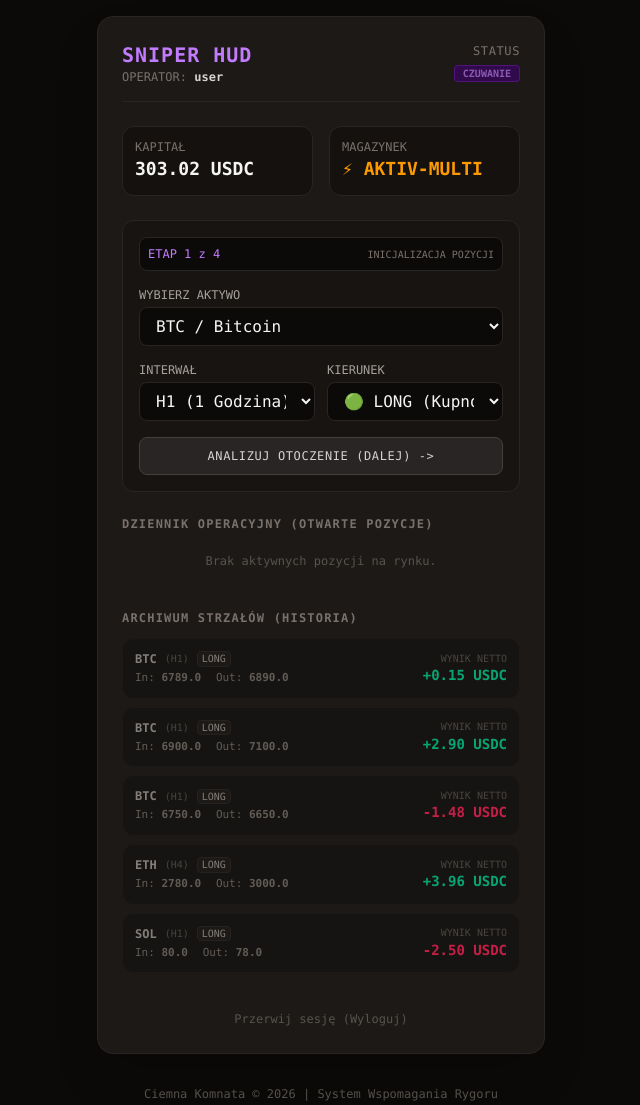
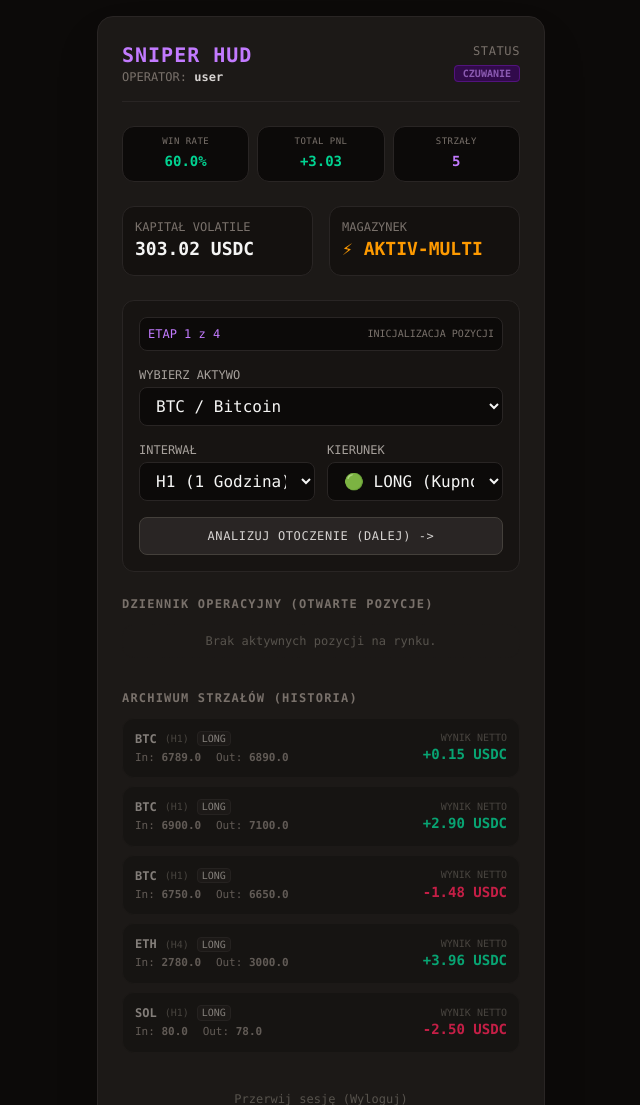
Before and after one commit to msyc1990/trader_app, a FastAPI app: page /auth/hud in a window 1280 px wide. Shown: the top 1105 px of the page, without its empty margins (319-959 px from the left). Run offline with FastAPI, Linux system fonts and the light colour scheme; some libraries are stand-ins or nearby versions.

Commit message:
Enhance HUD with trading statistics and update template layout

```diff
--- a/app/routers/ui.py
+++ b/app/routers/ui.py
@@ -97,14 +97,14 @@ async def proces_logowania(
     )
 
 
-# --- ZMODYFIKOWANY ENDPOINT HUD ---
+# --- ZMODYFIKOWANY ENDPOINT HUD ZE STATYSTYKAMI ---
 
 @router.get("/hud", response_class=HTMLResponse)
 async def wyswietl_hud(
     request: Request,
     session: Session = Depends(get_session)
 ) -> HTMLResponse:
-    """Pobiera użytkownika, otwarte pozycje oraz historię zamkniętych pozycji i wyświetla HUD."""
+    """Pobiera użytkownika, pozycje oraz wylicza statystyki i wyświetla HUD."""
     # 1. Pobieranie użytkownika
     uzytkownik = session.exec(select(Uzytkownik)).first()
 
@@ -114,13 +114,26 @@ async def wyswietl_hud(
             detail="Nie znaleziono żadnego użytkownika w bazie danych."
         )
 
-    # 2. Pobieranie wszystkich otwartych pozycji (Nienaruszone)
+    # 2. Pobieranie wszystkich otwartych pozycji
     statement_pozycje = select(Transakcja).where(Transakcja.status_pozycji == 'OTWARTA')
     otwarte_pozycje = session.exec(statement_pozycje).all()
 
-    # 3. NOWOŚĆ: Pobieranie historii zamkniętych pozycji
+    # 3. Pobieranie historii zamkniętych pozycji
     statement_zamkniete = select(Transakcja).where(Transakcja.status_pozycji == 'ZAMKNIETA')
     zamkniete_pozycje = session.exec(statement_zamkniete).all()
+
+    # 4. NOWOŚĆ: Obliczanie statystyk tradingowych na podstawie zamkniętych pozycji
+    total_pnl = sum(p.wynik_finansowy for p in zamkniete_pozycje if p.wynik_finansowy is not None)
+    liczba_zamknietych = len(zamkniete_pozycje)
+
+    pozycje_zyskowne = sum(1 for p in zamkniete_pozycje if p.wynik_finansowy is not None and p.wynik_finansowy > 0)
+
+    if liczba_zamknietych > 0:
+        win_rate = round((pozycje_zyskowne / liczba_zamknietych) * 100, 1)
+    else:
+        win_rate = 0.0
+
+    laczna_liczba_strzalow = len(otwarte_pozycje) + liczba_zamknietych
 
     return templates.TemplateResponse(
         request=request,
@@ -128,7 +141,10 @@ async def wyswietl_hud(
         context={
             "uzytkownik": uzytkownik,
             "pozycje": otwarte_pozycje,
-            "historia": zamkniete_pozycje
+            "historia": zamkniete_pozycje,
+            "total_pnl": round(total_pnl, 2),  # Zaokrąglenie wyniku finansowego do 2 miejsc
+            "win_rate": win_rate,
+            "laczna_liczba_strzalow": laczna_liczba_strzalow
         }
     )
 
--- a/app/templates/hud.html
+++ b/app/templates/hud.html
@@ -15,9 +15,30 @@
         </div>
     </div>
 
+    <div class="grid grid-cols-3 gap-2 font-mono text-center">
+        <div class="bg-stone-950 border border-stone-800 p-2 rounded-xl">
+            <span class="text-[9px] text-stone-500 block uppercase tracking-wider">Win Rate</span>
+            <span class="text-sm font-bold {% if win_rate >= 50 %}text-emerald-400{% elif win_rate > 0 %}text-amber-500{% else %}text-stone-400{% endif %}">
+                {{ win_rate }}%
+            </span>
+        </div>
+        <div class="bg-stone-950 border border-stone-800 p-2 rounded-xl">
+            <span class="text-[9px] text-stone-500 block uppercase tracking-wider">Total PnL</span>
+            <span class="text-sm font-bold {% if total_pnl > 0 %}text-emerald-400{% elif total_pnl < 0 %}text-rose-500{% else %}text-stone-400{% endif %}">
+                {% if total_pnl > 0 %}+{% endif %}{{ "%.2f"|format(total_pnl) }}
+            </span>
+        </div>
+        <div class="bg-stone-950 border border-stone-800 p-2 rounded-xl">
+            <span class="text-[9px] text-stone-500 block uppercase tracking-wider">Strzały</span>
+            <span class="text-sm font-bold text-purple-400">
+                {{ laczna_liczba_strzalow }}
+            </span>
+        </div>
+    </div>
+
     <div class="grid grid-cols-2 gap-4">
         <div class="bg-stone-950/50 border border-stone-800 p-3 rounded-xl font-mono">
-            <span class="text-xs text-stone-500 block">KAPITAŁ</span>
+            <span class="text-xs text-stone-500 block">KAPITAŁ VOLATILE</span>
             <span class="text-lg font-bold text-stone-100">{{ "%.2f"|format(uzytkownik.kapital) }} USDC</span>
         </div>
         <div class="bg-stone-950/50 border border-stone-800 p-3 rounded-xl font-mono">
```
Also changed, not shown: database.db.
